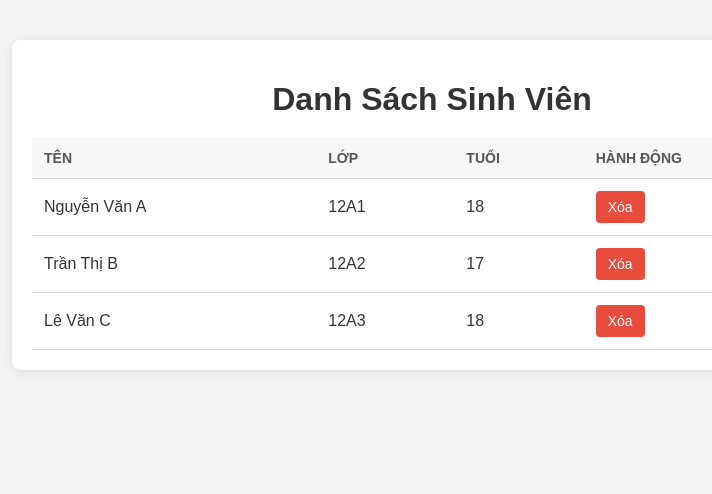
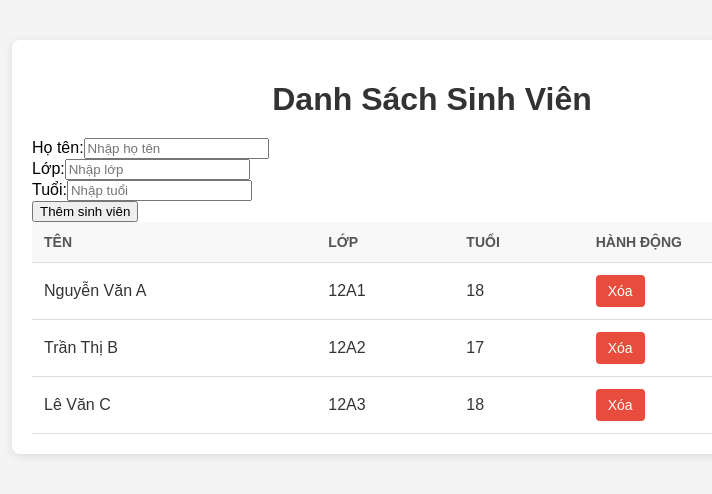
Before and after one commit to GiaBao-22682891/KTAI_ToPhanGiaBao_22682891, a React (Vite) app in the folder bao22682891/: page / in a window 1280 px wide. Shown: the top 494 px of the page, without its empty margins (208-920 px from the left). Built offline with nearby package versions, Linux system fonts and the light colour scheme.

Commit message:
Them sinh vien moi + Minh chung

```diff
--- a/bao22682891/src/Components/Student.jsx
+++ b/bao22682891/src/Components/Student.jsx
@@ -2,14 +2,45 @@ import React, { useState } from 'react';
 import '../CSS/Student.css';
 
 const Student = () => {
-  // Dữ liệu sinh viên mẫu
 const [students, setStudents] = useState([
     { id: 1, name: 'Nguyễn Văn A', className: '12A1', age: 18 },
     { id: 2, name: 'Trần Thị B', className: '12A2', age: 17 },
     { id: 3, name: 'Lê Văn C', className: '12A3', age: 18 },
     ]);
 
-  // Hàm xóa sinh viên
+    // State cho form input
+    const [newStudent, setNewStudent] = useState({
+    name: '',
+    className: '',
+    age: '',
+    });
+
+    // Xử lý thay đổi input
+    const handleInputChange = (e) => {
+    const { name, value } = e.target;
+    setNewStudent({ ...newStudent, [name]: value });
+    };
+
+    // Xử lý thêm sinh viên
+    const handleAddStudent = (e) => {
+    e.preventDefault();
+    if (!newStudent.name || !newStudent.className || !newStudent.age) {
+        alert('Vui lòng điền đầy đủ thông tin!');
+        return;
+    }
+
+    const student = {
+        id: students.length + 1, // Tạo ID đơn giản (có thể dùng UUID trong thực tế)
+        name: newStudent.name,
+        className: newStudent.className,
+        age: parseInt(newStudent.age),
+    };
+
+    setStudents([...students, student]);
+    setNewStudent({ name: '', className: '', age: '' }); // Reset form
+    };
+
+    // Xử lý xóa sinh viên
     const handleDelete = (id) => {
     setStudents(students.filter((student) => student.id !== id));
     };
@@ -17,6 +48,43 @@ const Student = () => {
     return (
     <div className="container">
         <h1>Danh Sách Sinh Viên</h1>
+
+        {/* Form thêm sinh viên */}
+        <form className="add-student-form" onSubmit={handleAddStudent}>
+        <div className="form-group">
+            <label>Họ tên:</label>
+            <input
+            type="text"
+            name="name"
+            value={newStudent.name}
+            onChange={handleInputChange}
+            placeholder="Nhập họ tên"
+            />
+        </div>
+        <div className="form-group">
+            <label>Lớp:</label>
+            <input
+            type="text"
+            name="className"
+            value={newStudent.className}
+            onChange={handleInputChange}
+            placeholder="Nhập lớp"
+            />
+        </div>
+        <div className="form-group">
+            <label>Tuổi:</label>
+            <input
+            type="number"
+            name="age"
+            value={newStudent.age}
+            onChange={handleInputChange}
+            placeholder="Nhập tuổi"
+            />
+        </div>
+        <button type="submit" className="add-button">Thêm sinh viên</button>
+        </form>
+
+        {/* Bảng danh sách sinh viên */}
         <table className="student-table">
         <thead>
             <tr>
```
Also changed, not shown: bao22682891/src/MinhChung/2.png (added). Lines whose indentation alone changed are shown as unchanged.
